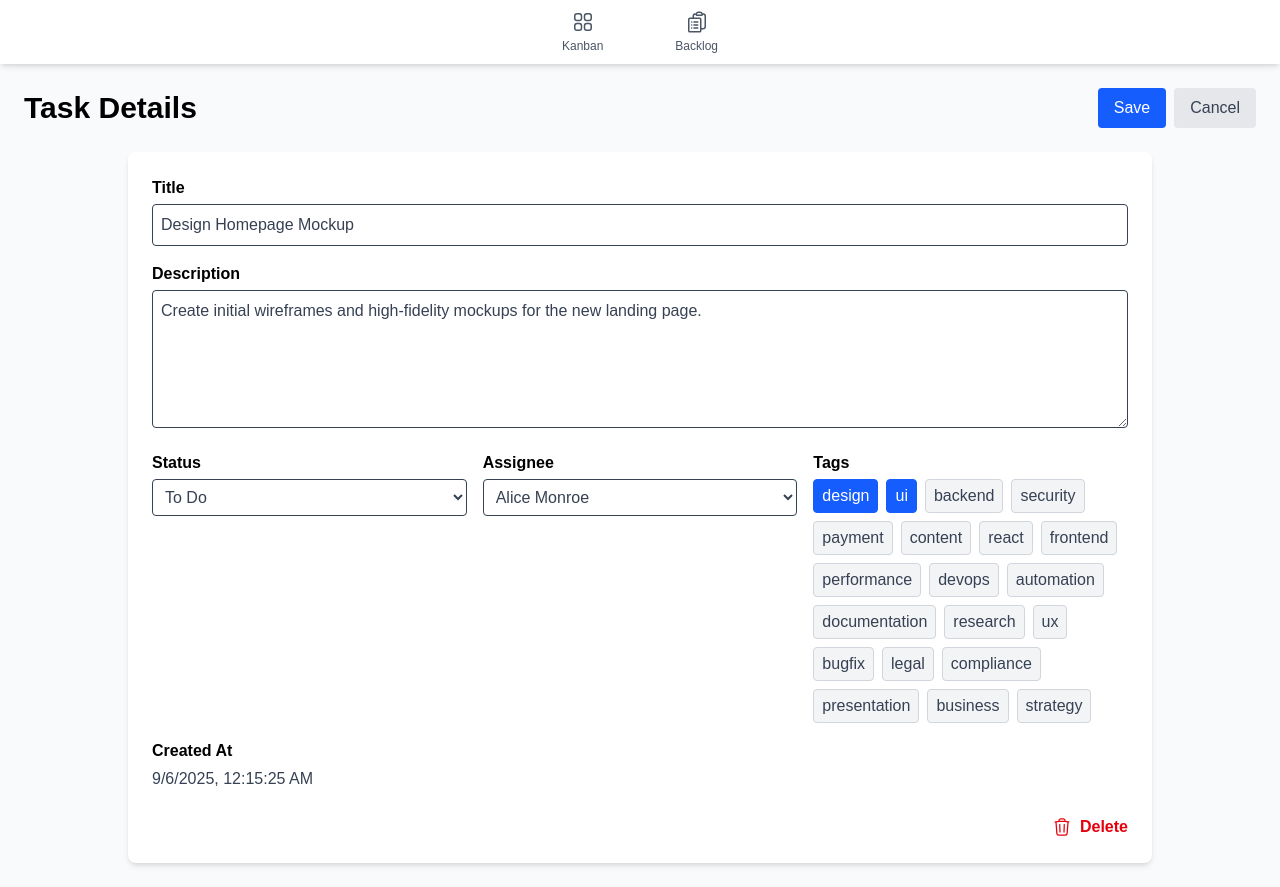
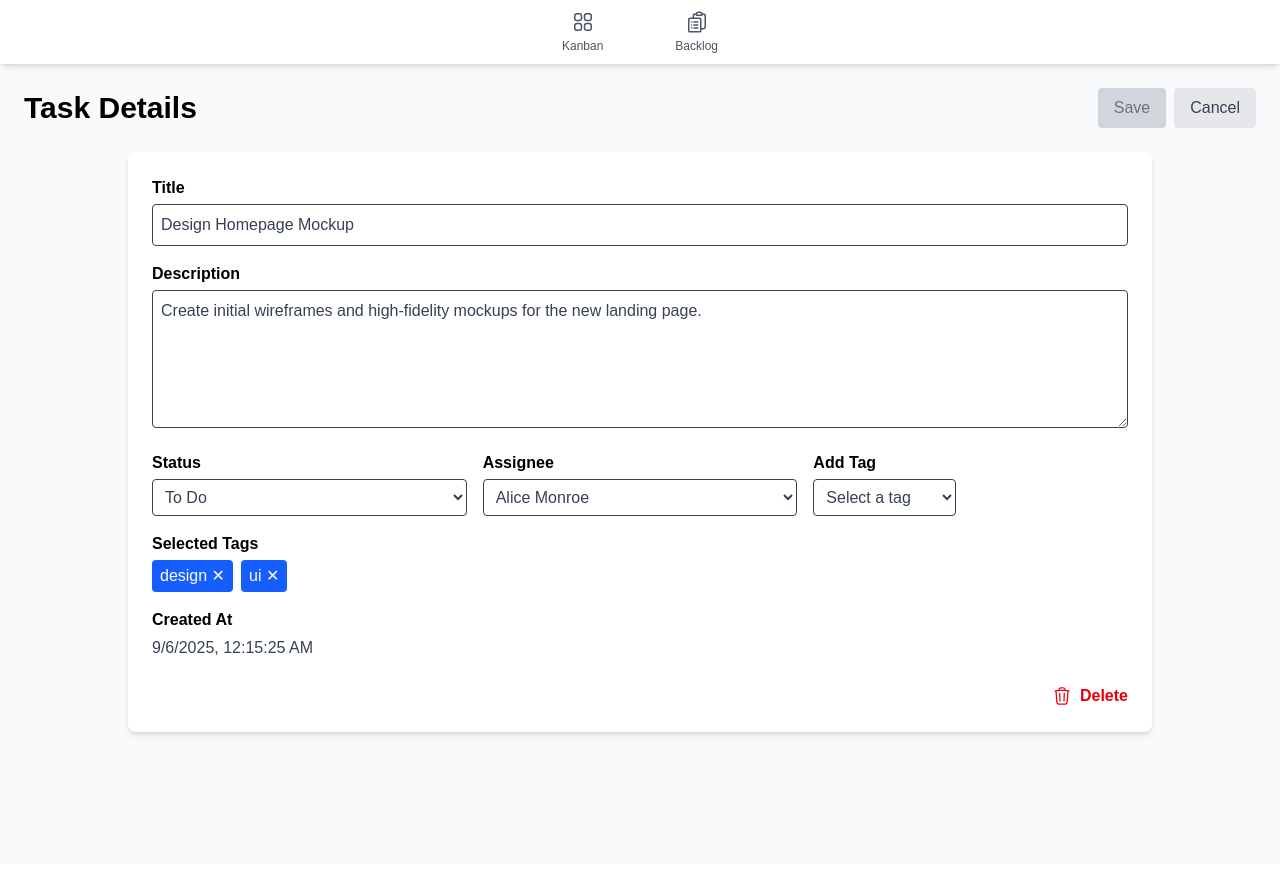
Before and after one commit to geraldanekwe/kanban, a Next.js app: page /tasks/1 in a window 1280 px wide. After the commit the page ends 864 px from the top, so only its background shows below. Built offline with nearby package versions, Linux system fonts and the light colour scheme.

Commit message:
update tags behavior on details page. disable save buttom if no changes made

```diff
--- a/app/tasks/[id]/page.tsx
+++ b/app/tasks/[id]/page.tsx
@@ -68,6 +68,17 @@ export default function TaskDetailPage() {
     );
   }
 
+  const hasChanges = useMemo(() => {
+    if (!task) return false;
+    return (
+      title !== task.title ||
+      description !== task.description ||
+      status !== task.status ||
+      assignee !== task.assignee ||
+      tags.join(",") !== task.tags.join(",")
+    );
+  }, [title, description, status, assignee, tags, task]);
+
   const handleSave = () => {
     updateTask({
       ...task,
@@ -102,10 +113,16 @@ export default function TaskDetailPage() {
         <div className="flex gap-2 flex-wrap">
           <button
             onClick={handleSave}
-            className="bg-blue-600 text-white px-4 py-2 rounded hover:bg-blue-700 transition"
+            className={`px-4 py-2 rounded transition ${
+              hasChanges
+                ? "bg-blue-600 text-white hover:bg-blue-700"
+                : "bg-gray-300 text-gray-500 cursor-not-allowed"
+            }`}
+            disabled={!hasChanges}
           >
             Save
           </button>
+
           <button
             onClick={() => router.push("/backlog")}
             className="bg-gray-200 text-gray-700 px-4 py-2 rounded hover:bg-gray-300 transition"
@@ -172,23 +189,46 @@ export default function TaskDetailPage() {
           </div>
 
           <div>
-            <label className="block font-semibold text-black mb-1">Tags</label>
+            <label className="block font-semibold text-black mb-1">
+              Add Tag
+            </label>
+            <select
+              onChange={(e) => {
+                if (e.target.value) toggleTag(e.target.value);
+                e.target.value = "";
+              }}
+              value=""
+              className="border rounded p-2 text-gray-700 w-full sm:w-auto"
+            >
+              <option value="" disabled>
+                Select a tag
+              </option>
+              {allTagsArray
+                .filter((tag) => !tags.includes(tag))
+                .map((tag) => (
+                  <option key={tag} value={tag}>
+                    {tag}
+                  </option>
+                ))}
+            </select>
+          </div>
+        </div>
+
+        <div className="mb-4">
+          <label className="block font-semibold text-black mb-1">
+            Selected Tags
+          </label>
           <div className="flex flex-wrap gap-2">
-              {allTagsArray.map((tag) => (
+            {tags.map((tag) => (
               <button
                 key={tag}
                 type="button"
                 onClick={() => toggleTag(tag)}
-                  className={`px-2 py-1 rounded border ${
-                    tags.includes(tag)
-                      ? "bg-blue-600 text-white border-blue-600"
-                      : "bg-gray-100 text-gray-700 border-gray-300"
-                  }`}
+                className="px-2 py-1 rounded bg-blue-600 text-white hover:bg-blue-700 transition"
               >
-                  {tag}
+                {tag} ✕
               </button>
             ))}
-            </div>
           </div>
         </div>
 
```
Lines whose indentation alone changed are shown as unchanged.
